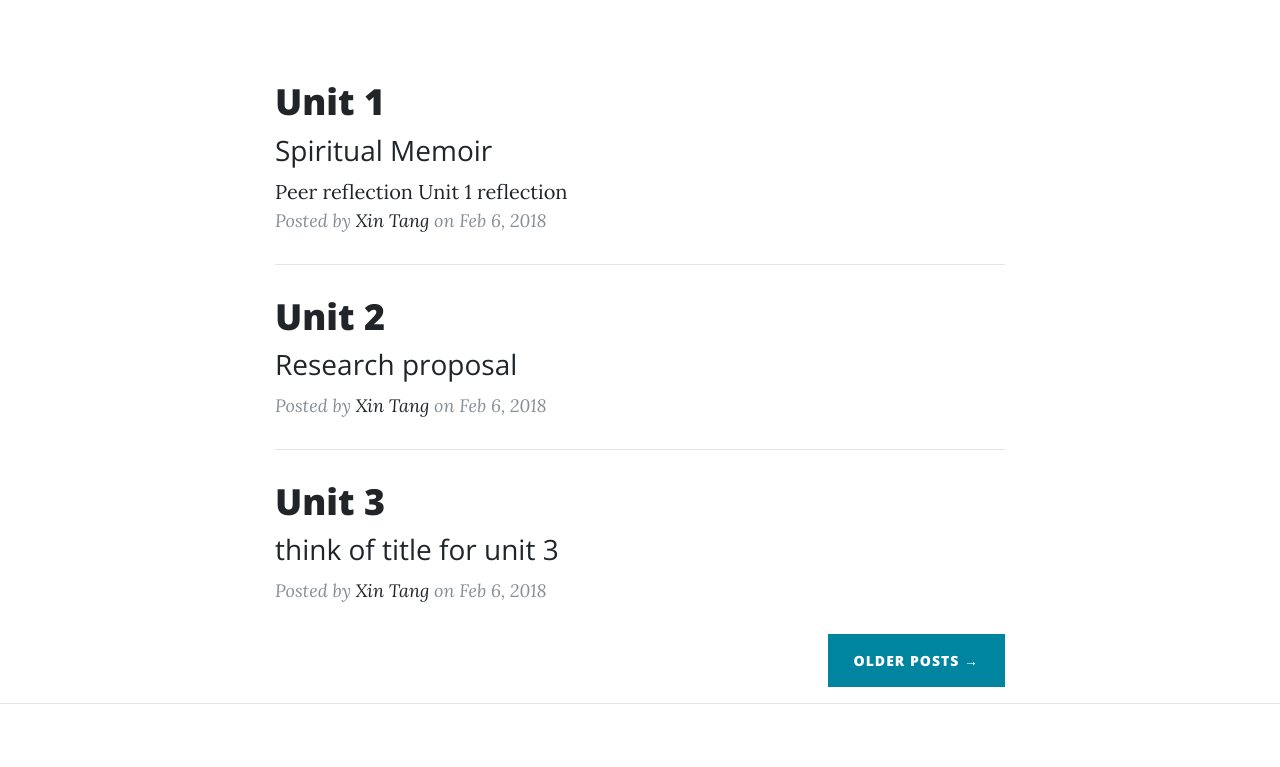
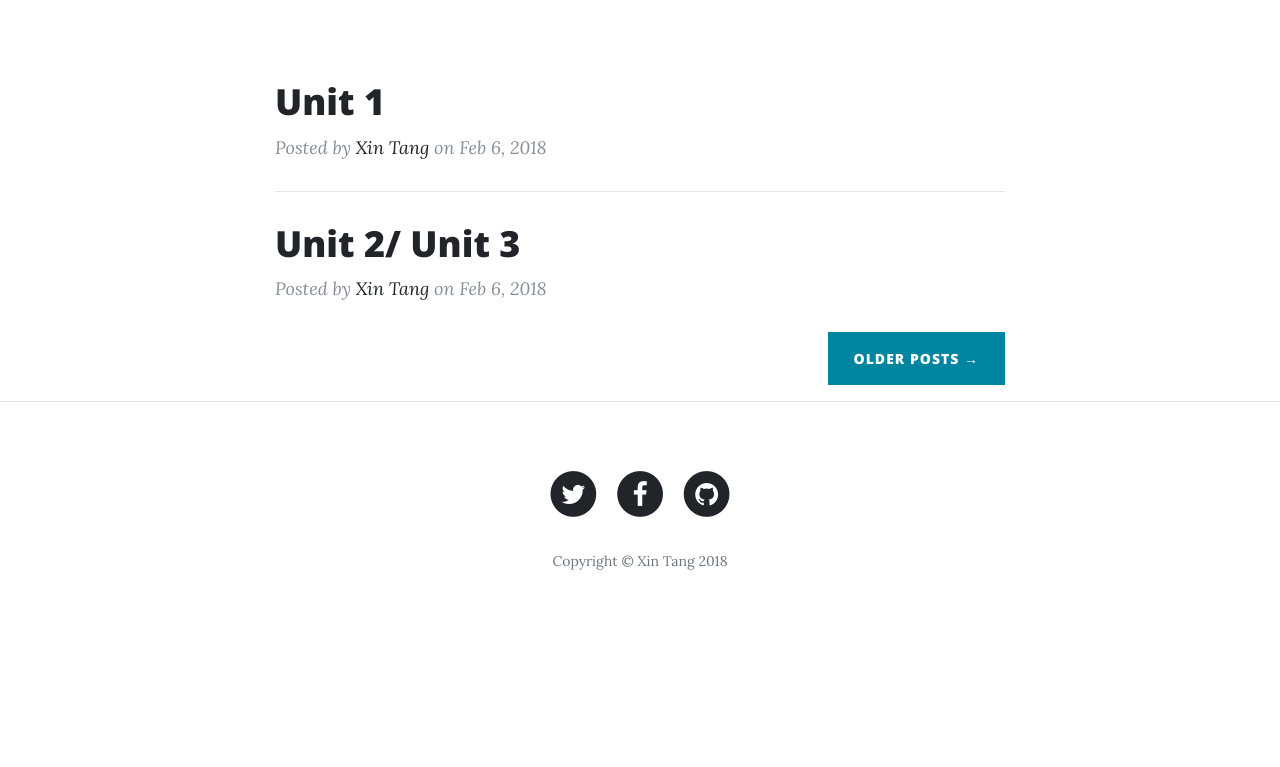
Before and after one commit to xtang100/Wrt205.github.io, a plain HTML site: page index.html in a window 1280 px wide. Shown: the part 532-1299 px from the top of the page. After the commit the page ends 1169 px from the top, so only its background shows below. Drawn offline with nearby package versions, Linux system fonts and the light colour scheme.

Commit message:
Update index.html

```diff
--- a/index.html
+++ b/index.html
@@ -72,58 +72,27 @@
       <div class="row">
         <div class="col-lg-8 col-md-10 mx-auto">
           <div class="post-preview">
-            <a href="http://prezi.com/9btmyaysy3i1/?utm_campaign=share&utm_medium=copy&rc=ex0share">
+            <a href="unit1.html">
               <h2 class="post-title">
                 Unit 1
               </h2>
-              <h3 class="post-subtitle">
-                Spiritual Memoir
-              </h3>
             </a>
-              <a href="img/unit1peerreflection.pdf">
-                <h7 class="post-subtitle">
-                 Peer reflection
-                </h7>
-            </a>
-
-              <a href="img/unit1reflection.pdf">
-                <h7 class="post-subtitle">
-                 Unit 1 reflection
-                </h7>
-            </a>
-
             <p class="post-meta">Posted by
               <a href="#">Xin Tang </a>
               on Feb 6, 2018</p>
           </div>
           <hr>
           <div class="post-preview">
-            <a href="post.html">
+            <a href="unit2and3.html">
               <h2 class="post-title">
-                Unit 2
+                Unit 2/ Unit 3
               </h2>
-              <h3 class="post-subtitle">
-                Research proposal
-              </h3>
             </a>
             <p class="post-meta">Posted by
               <a href="#">Xin Tang</a>
               on Feb 6, 2018</p>
           </div>
-          <hr>
-          <div class="post-preview">
-            <a href="post.html">
-              <h2 class="post-title">
-                Unit 3
-              </h2>
-              <h3 class="post-subtitle">
-                think of title for unit 3
-              </h3>
-            </a>
-            <p class="post-meta">Posted by
-              <a href="#">Xin Tang</a>
-              on Feb 6, 2018</p>
-          </div>
+
 
           <!-- Pager -->
           <div class="clearfix">
```
